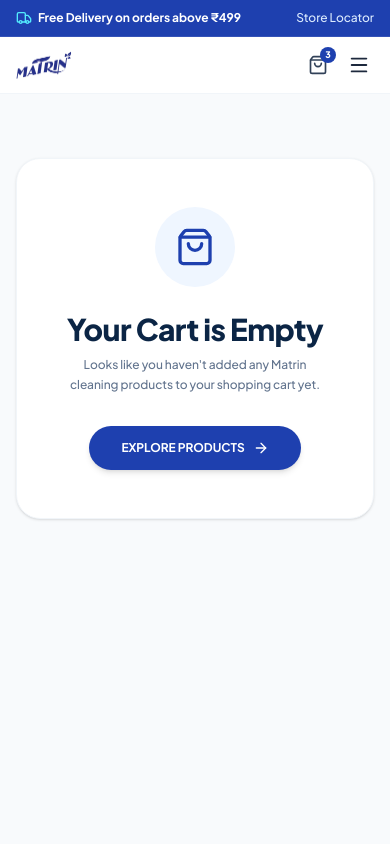
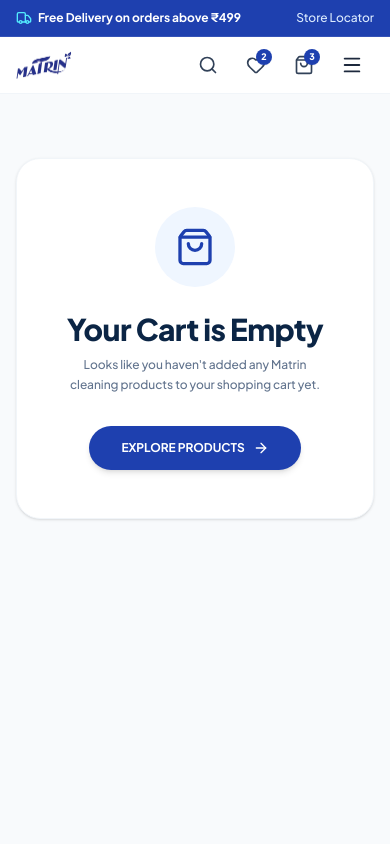
Before and after one commit to SMEETGAJERA876/MATIAN-STORE, a Next.js app: page /cart in a window 390 px wide. Shown: the top 844 px of the page. Built offline with nearby package versions, Linux system fonts and the light colour scheme.

Commit message:
Convert Navbar to responsive breakpoint sizing with min 44x44px mobile touch targets and expandable mobile search

```diff
--- a/src/components/Navbar.tsx
+++ b/src/components/Navbar.tsx
@@ -11,12 +11,13 @@ import ProductImage from "./ProductImage";
 
 export default function Navbar() {
   const [isOpen, setIsOpen] = useState(false);
+  const [isMobileSearchOpen, setIsMobileSearchOpen] = useState(false);
   const [scrolled, setScrolled] = useState(false);
   const [searchQuery, setSearchQuery] = useState("");
 
   const { cartCount } = useCart();
   const { wishlistCount } = useWishlist();
-  const { user, isAdmin, openAuthModal } = useAuth();
+  const { user, isAdmin } = useAuth();
   const { products } = useProductStore();
   const pathname = usePathname();
   const router = useRouter();
@@ -42,6 +43,7 @@ export default function Navbar() {
     e.preventDefault();
     if (searchQuery.trim()) {
       router.push(`/products?search=${encodeURIComponent(searchQuery.trim())}`);
+      setIsMobileSearchOpen(false);
     }
   };
 
@@ -56,20 +58,20 @@ export default function Navbar() {
 
   return (
     <header className="sticky top-0 z-50">
-      {/* Top Announcement Bar (Exact Match with Reference Images 1, 3 & 4) */}
+      {/* Top Announcement Bar */}
       <div className="bg-[#1E40AF] px-4 sm:px-6 py-2.5 text-white text-xs font-semibold border-b border-white/10">
         <div className="mx-auto flex max-w-7xl items-center justify-between">
           <div className="flex items-center gap-6 text-xs sm:text-sm">
             <div className="flex items-center gap-1.5 font-bold">
-              <Truck size={16} className="text-cyan-300" />
+              <Truck size={16} className="text-cyan-300 shrink-0" />
               <span>Free Delivery on orders above ₹499</span>
             </div>
             <div className="hidden lg:flex items-center gap-1.5 text-blue-100 font-medium">
-              <Shield size={15} className="text-cyan-300" />
+              <Shield size={15} className="text-cyan-300 shrink-0" />
               <span>100% Secure Payments</span>
             </div>
             <div className="hidden xl:flex items-center gap-1.5 text-blue-100 font-medium">
-              <Sparkles size={15} className="text-cyan-300" />
+              <Sparkles size={15} className="text-cyan-300 shrink-0" />
               <span>Eco-Friendly Products</span>
             </div>
           </div>
@@ -94,18 +96,18 @@ export default function Navbar() {
             : "bg-white border-b border-slate-100"
         }`}
       >
-        <div className="mx-auto flex max-w-7xl items-center justify-between px-4 sm:px-6 h-14 lg:h-[64px]">
+        <div className="mx-auto flex max-w-7xl items-center justify-between px-4 sm:px-6 h-14 sm:h-16 lg:h-[64px]">
 
-          {/* Brand Logo (Matrin Leaf Logo) */}
-          <Link href="/" className="flex items-center gap-2 group shrink-0">
+          {/* Brand Logo (Responsive: 28px Mobile, 32px Tablet/Desktop) */}
+          <Link href="/" className="flex items-center gap-2 group shrink-0 py-1">
             <img
               src="/images/matrin-logo-clean.webp"
               alt="MATRIN"
-              className="h-7 lg:h-8 max-h-8 w-auto object-contain transition-transform duration-300 group-hover:scale-103"
+              className="h-7 sm:h-8 lg:h-8 max-h-8 w-auto object-contain transition-transform duration-300 group-hover:scale-103"
             />
           </Link>
 
-          {/* Navigation Links */}
+          {/* Desktop Navigation Links */}
           <div className="hidden items-center gap-6 lg:flex">
             {navLinks.map((link) => {
               const isActive = pathname === link.href;
@@ -132,8 +134,8 @@ export default function Navbar() {
             })}
           </div>
 
-          {/* Right Action Bar: Inline Search + Icons */}
-          <div className="hidden items-center gap-5 md:flex">
+          {/* Right Action Bar (Tablet & Desktop) */}
+          <div className="hidden items-center gap-4 md:flex">
 
             {/* Inline Search Bar */}
             <form onSubmit={handleSearchSubmit} className="relative flex items-center">
@@ -142,11 +144,11 @@ export default function Navbar() {
                 placeholder="Search products..."
                 value={searchQuery}
                 onChange={(e) => setSearchQuery(e.target.value)}
-                className="w-48 lg:w-56 max-w-xs rounded-full border border-slate-200 bg-slate-50 h-9 py-1.5 pl-8.5 pr-3 text-xs font-medium text-slate-800 placeholder:text-slate-400 focus:bg-white focus:border-[#1E40AF] focus:outline-hidden transition-all shadow-2xs"
+                className="w-44 lg:w-56 max-w-xs rounded-full border border-slate-200 bg-slate-50 h-9 py-1.5 pl-8.5 pr-3 text-xs font-medium text-slate-800 placeholder:text-slate-400 focus:bg-white focus:border-[#1E40AF] focus:outline-hidden transition-all shadow-2xs"
               />
               <Search size={15} className="absolute left-3 text-slate-400 pointer-events-none" />
 
-              {/* Instant Autocomplete Dropdown */}
+              {/* Autocomplete Dropdown */}
               {searchQuery.trim() && (
                 <div className="absolute top-11 right-0 w-80 rounded-2xl bg-white p-3 shadow-2xl border border-slate-100 z-50 space-y-2">
                   <div className="text-[11px] font-bold uppercase tracking-wider text-slate-400 px-2">
@@ -178,10 +180,10 @@ export default function Navbar() {
               )}
             </form>
 
-            {/* Account Icon */}
+            {/* Account Link */}
             <Link
               href="/login"
-              className="relative flex items-center text-slate-700 hover:text-[#1E40AF] transition-colors p-1.5"
+              className="min-h-[40px] min-w-[40px] flex items-center justify-center text-slate-700 hover:text-[#1E40AF] transition-colors p-1.5 rounded-xl hover:bg-slate-50"
               title={user ? `Logged in as ${user.name}` : "Sign In / Account"}
             >
               {user ? (
@@ -201,44 +203,71 @@ export default function Navbar() {
               )}
             </Link>
 
-            {/* Wishlist Icon */}
+            {/* Wishlist Link */}
             <Link
               href="/products"
-              className="relative flex items-center text-slate-700 hover:text-[#1E40AF] transition-colors p-1.5"
+              className="min-h-[40px] min-w-[40px] relative flex items-center justify-center text-slate-700 hover:text-[#1E40AF] transition-colors p-1.5 rounded-xl hover:bg-slate-50"
               title="Wishlist"
             >
               <Heart size={20} />
-              <span className="absolute -right-1 -top-1 flex h-4 w-4 items-center justify-center rounded-full bg-[#1E40AF] text-[9px] font-extrabold text-white shadow-2xs">
+              <span className="absolute top-1 right-1 flex h-4 w-4 items-center justify-center rounded-full bg-[#1E40AF] text-[9px] font-extrabold text-white shadow-2xs">
                 {wishlistCount > 0 ? wishlistCount : 2}
               </span>
             </Link>
 
-            {/* Cart Icon */}
+            {/* Cart Link */}
             <Link
               href="/cart"
-              className="relative flex items-center text-slate-700 hover:text-[#1E40AF] transition-colors p-1.5"
+              className="min-h-[40px] min-w-[40px] relative flex items-center justify-center text-slate-700 hover:text-[#1E40AF] transition-colors p-1.5 rounded-xl hover:bg-slate-50"
               title="Cart"
             >
               <ShoppingBag size={20} />
-              <span className="absolute -right-1 -top-1 flex h-4 w-4 items-center justify-center rounded-full bg-[#1E40AF] text-[9px] font-extrabold text-white shadow-2xs">
+              <span className="absolute top-1 right-1 flex h-4 w-4 items-center justify-center rounded-full bg-[#1E40AF] text-[9px] font-extrabold text-white shadow-2xs">
                 {cartCount > 0 ? cartCount : 3}
               </span>
             </Link>
 
           </div>
 
-          {/* Mobile Menu Trigger */}
-          <div className="flex items-center gap-3 md:hidden">
-            <Link href="/cart" className="relative text-slate-700 p-1">
+          {/* Mobile Action Bar (<640px) with Guaranteed 44x44px Minimum Touch Targets */}
+          <div className="flex items-center gap-1 md:hidden">
+            {/* Mobile Search Toggle */}
+            <button
+              onClick={() => setIsMobileSearchOpen(!isMobileSearchOpen)}
+              className="min-h-[44px] min-w-[44px] flex items-center justify-center text-slate-700 hover:text-[#1E40AF] p-2 rounded-xl transition active:scale-95"
+              aria-label="Search"
+            >
+              <Search size={20} />
+            </button>
+
+            {/* Mobile Wishlist Link */}
+            <Link
+              href="/products"
+              className="min-h-[44px] min-w-[44px] relative flex items-center justify-center text-slate-700 hover:text-[#1E40AF] p-2 rounded-xl transition active:scale-95"
+              title="Wishlist"
+            >
+              <Heart size={20} />
+              <span className="absolute top-1.5 right-1.5 flex h-4 w-4 items-center justify-center rounded-full bg-[#1E40AF] text-[9px] font-extrabold text-white shadow-2xs">
+                {wishlistCount > 0 ? wishlistCount : 2}
+              </span>
+            </Link>
+
+            {/* Mobile Cart Link */}
+            <Link
+              href="/cart"
+              className="min-h-[44px] min-w-[44px] relative flex items-center justify-center text-slate-700 hover:text-[#1E40AF] p-2 rounded-xl transition active:scale-95"
+              title="Cart"
+            >
               <ShoppingBag size={20} />
-              <span className="absolute -right-1 -top-1 flex h-4 w-4 items-center justify-center rounded-full bg-[#1E40AF] text-[9px] font-extrabold text-white">
+              <span className="absolute top-1.5 right-1.5 flex h-4 w-4 items-center justify-center rounded-full bg-[#1E40AF] text-[9px] font-extrabold text-white shadow-2xs">
                 {cartCount > 0 ? cartCount : 3}
               </span>
             </Link>
 
+            {/* Mobile Hamburger Menu Button (Guaranteed 44x44px Tap Area) */}
             <button
               onClick={() => setIsOpen(!isOpen)}
-              className="text-slate-800 p-1"
+              className="min-h-[44px] min-w-[44px] flex items-center justify-center text-slate-800 p-2 rounded-xl hover:bg-slate-100 transition active:scale-95"
               aria-label="Toggle Navigation"
             >
               {isOpen ? <X size={22} /> : <Menu size={22} />}
@@ -247,30 +276,67 @@ export default function Navbar() {
 
         </div>
 
-        {/* Mobile Navigation Drawer */}
+        {/* Expandable Mobile Search Bar */}
+        <AnimatePresence>
+          {isMobileSearchOpen && (
+            <motion.div
+              initial={{ opacity: 0, height: 0 }}
+              animate={{ opacity: 1, height: "auto" }}
+              exit={{ opacity: 0, height: 0 }}
+              className="overflow-hidden border-t border-slate-100 bg-slate-50/90 px-4 py-3 md:hidden"
+            >
+              <form onSubmit={handleSearchSubmit} className="relative flex items-center">
+                <input
+                  type="text"
+                  placeholder="Search products..."
+                  value={searchQuery}
+                  onChange={(e) => setSearchQuery(e.target.value)}
+                  className="w-full rounded-xl border border-slate-200 bg-white py-2.5 pl-9 pr-4 text-xs font-medium text-slate-800 placeholder:text-slate-400 focus:border-[#1E40AF] focus:outline-hidden shadow-2xs"
+                />
+                <Search size={16} className="absolute left-3 text-slate-400 pointer-events-none" />
+              </form>
+            </motion.div>
+          )}
+        </AnimatePresence>
+
+        {/* Mobile Navigation Drawer with 44px Minimum Tap Height Items */}
         <AnimatePresence>
           {isOpen && (
             <motion.div
               initial={{ opacity: 0, height: 0 }}
               animate={{ opacity: 1, height: "auto" }}
               exit={{ opacity: 0, height: 0 }}
-              className="overflow-hidden border-t border-slate-100 bg-white px-6 py-6 md:hidden"
+              className="overflow-hidden border-t border-slate-100 bg-white px-4 py-4 md:hidden shadow-xl"
             >
-              <div className="flex flex-col gap-4 text-center">
-                {navLinks.map((link) => (
+              <div className="flex flex-col gap-1.5">
+                {navLinks.map((link) => {
+                  const isActive = pathname === link.href;
+                  return (
+                    <Link
+                      key={link.name}
+                      href={link.href}
+                      onClick={() => setIsOpen(false)}
+                      className={`min-h-[44px] py-3 px-4 rounded-xl text-base font-bold flex items-center justify-between transition ${
+                        isActive
+                          ? "bg-blue-50 text-[#1E40AF]"
+                          : "text-slate-800 hover:bg-slate-50"
+                      }`}
+                    >
+                      <span>{link.name}</span>
+                      <ArrowRight size={16} className={isActive ? "text-[#1E40AF]" : "text-slate-400"} />
+                    </Link>
+                  );
+                })}
+
+                <div className="pt-3 border-t border-slate-100 mt-2 flex items-center gap-2">
                   <Link
-                    key={link.name}
-                    href={link.href}
+                    href="/login"
                     onClick={() => setIsOpen(false)}
-                    className={`py-2 text-base font-extrabold ${
-                      pathname === link.href
-                        ? "text-[#1E40AF]"
-                        : "text-slate-700"
-                    }`}
+                    className="min-h-[44px] flex-1 py-3 px-4 rounded-xl bg-[#1E40AF] text-white font-bold text-center text-sm shadow-md"
                   >
-                    {link.name}
+                    {user ? `Account (${user.name.split(" ")[0]})` : "Sign In"}
                   </Link>
-                ))}
+                </div>
               </div>
             </motion.div>
           )}
```
